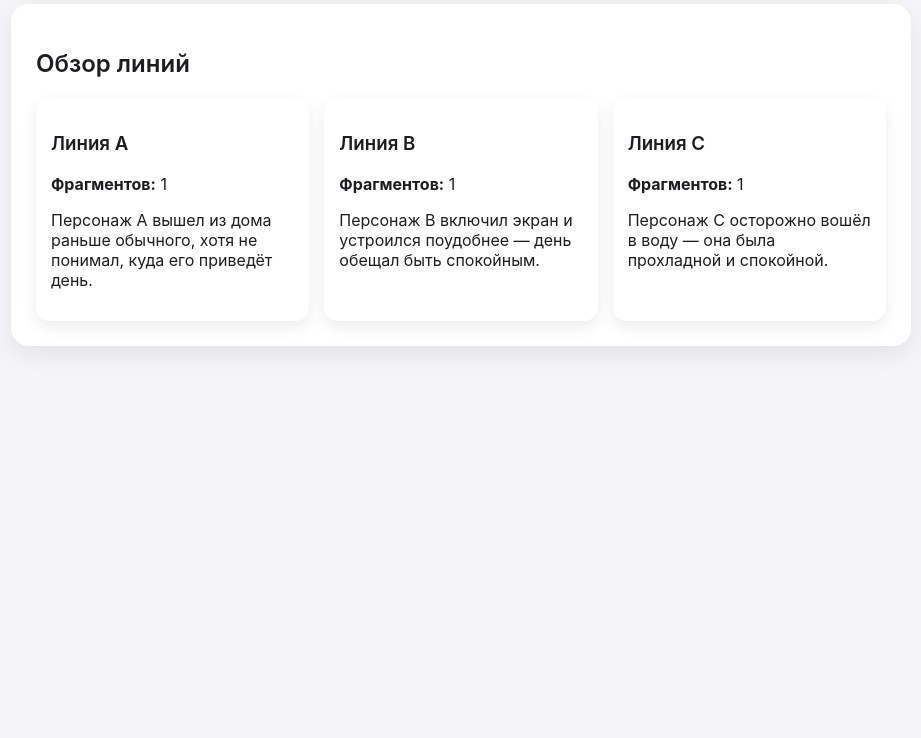
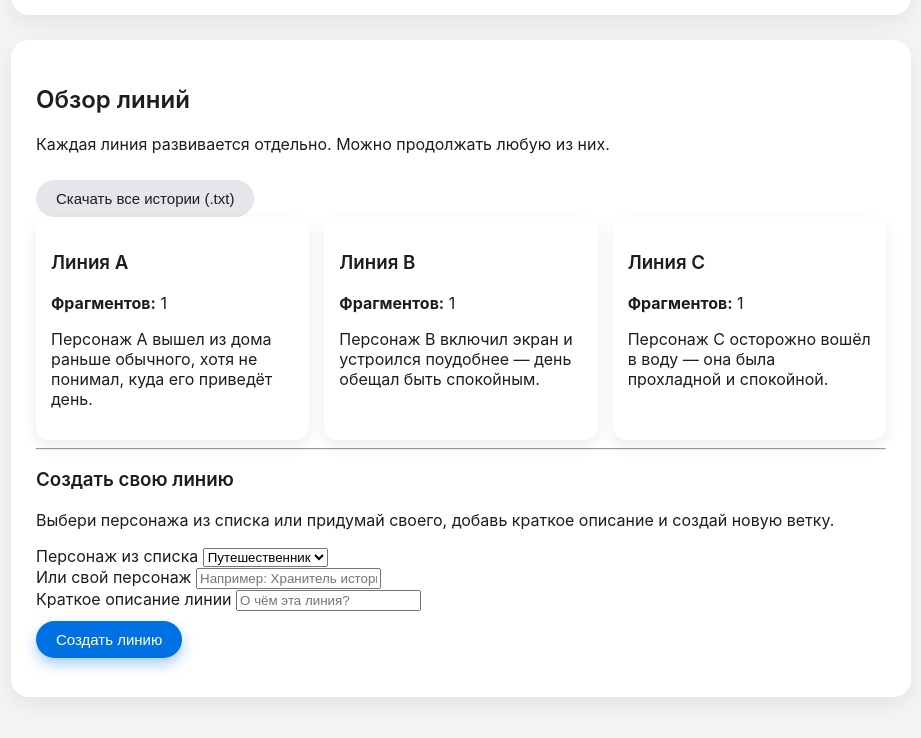
Before and after one commit to uljanakiev-design/storygraph, a plain HTML site: page index.html in a window 1280 px wide. Shown: the part 1002-1740 px from the top of the page, without its empty margins (179-1100 px from the left). Before the commit the page ends 1393 px from the top, so only its background shows below. Drawn offline with Linux system fonts and the light colour scheme.

Commit message:
Update index.html

```diff
--- a/index.html
+++ b/index.html
@@ -5,27 +5,39 @@
   <meta name="viewport" content="width=device-width, initial-scale=1">
   <title>Линии сюжета</title>
 
-  <!-- Подключение CSS -->
   <link rel="stylesheet" href="style.css">
+
+  <!-- Firebase compat SDK (подходит для GitHub Pages) -->
+  <script src="https://www.gstatic.com/firebasejs/9.22.2/firebase-app-compat.js"></script>
+  <script src="https://www.gstatic.com/firebasejs/9.22.2/firebase-firestore-compat.js"></script>
 </head>
-
 <body>
   <header class="app-header">
     <h1>Линии сюжета</h1>
-    <p class="subtitle">Эстафетное креативное письмо в нескольких параллельных линиях</p>
+    <p class="subtitle">Эстафетное креативное письмо в параллельных линиях (онлайн)</p>
   </header>
 
   <main class="container">
 
+    <!-- Блок: старт -->
     <section class="card">
       <h2>Продолжи историю</h2>
-      <p>Нажми кнопку ниже — тебе выпадет случайная линия сюжета. Прочитай последние фрагменты и добавь свой.</p>
+      <p>
+        Нажми кнопку ниже — тебе случайно выпадет линия сюжета.
+        Прочитай последние фрагменты и добавь свой.
+        Несколько людей могут писать одновременно по одной ссылке.
+      </p>
       <button id="get-line-btn" class="btn primary">Получить линию</button>
     </section>
 
+    <!-- Блок: текущая линия -->
     <section id="line-card" class="card">
       <h2 id="line-title">Линия не выбрана</h2>
-      <p id="line-description" class="desc">Нажми кнопку выше, чтобы выбрать линию.</p>
+      <p id="line-description" class="desc">Нажми «Получить линию», чтобы начать.</p>
+
+      <p class="small muted" id="online-indicator">
+        Подключаемся к онлайн-хранилищу…
+      </p>
 
       <button id="change-line-btn" class="btn secondary" disabled>Другая линия</button>
 
@@ -41,14 +53,57 @@
       <p id="status-message" class="status"></p>
     </section>
 
+    <!-- Блок: обзор + добавление своей линии + выгрузка -->
     <section class="card">
-      <h2>Обзор линий</h2>
+      <div class="card-header-row">
+        <div>
+          <h2>Обзор линий</h2>
+          <p class="desc">Каждая линия развивается отдельно. Можно продолжать любую из них.</p>
+        </div>
+        <button id="download-btn" class="btn secondary small-btn">
+          Скачать все истории (.txt)
+        </button>
+      </div>
+
       <div id="overview-grid" class="grid"></div>
+
+      <hr class="divider">
+
+      <h3>Создать свою линию</h3>
+      <p class="small muted">
+        Выбери персонажа из списка или придумай своего, добавь краткое описание и создай новую ветку.
+      </p>
+
+      <div class="new-line-form">
+        <div class="field">
+          <label for="persona-select">Персонаж из списка</label>
+          <select id="persona-select">
+            <option value="Путешественник">Путешественник</option>
+            <option value="Наблюдатель">Наблюдатель</option>
+            <option value="Шутник">Шутник</option>
+            <option value="Учёный">Учёный</option>
+            <option value="Скептик">Скептик</option>
+            <option value="Мечтатель">Мечтатель</option>
+          </select>
+        </div>
+
+        <div class="field">
+          <label for="persona-custom">Или свой персонаж</label>
+          <input id="persona-custom" type="text" placeholder="Например: Хранитель истории">
+        </div>
+
+        <div class="field">
+          <label for="line-desc-input">Краткое описание линии</label>
+          <input id="line-desc-input" type="text" placeholder="О чём эта линия?">
+        </div>
+
+        <button id="add-line-btn" class="btn primary">Создать линию</button>
+        <p id="new-line-status" class="status"></p>
+      </div>
     </section>
 
   </main>
 
-  <!-- Подключение JS -->
   <script src="script.js"></script>
 </body>
 </html>
```
